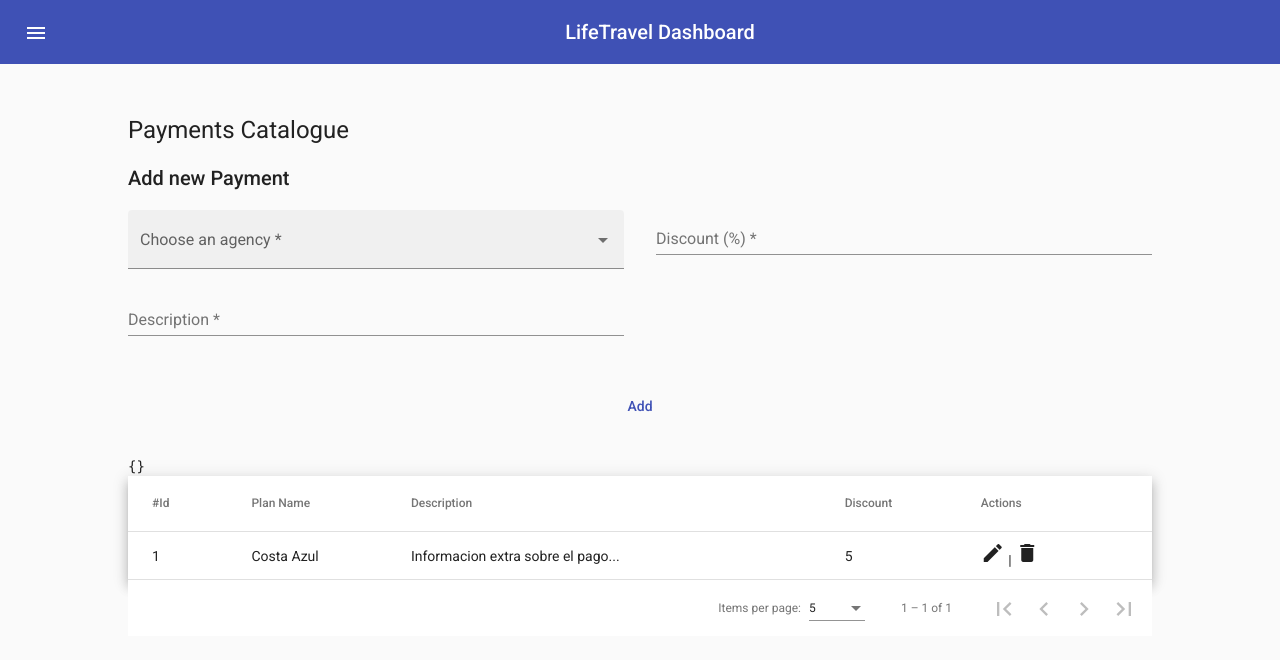
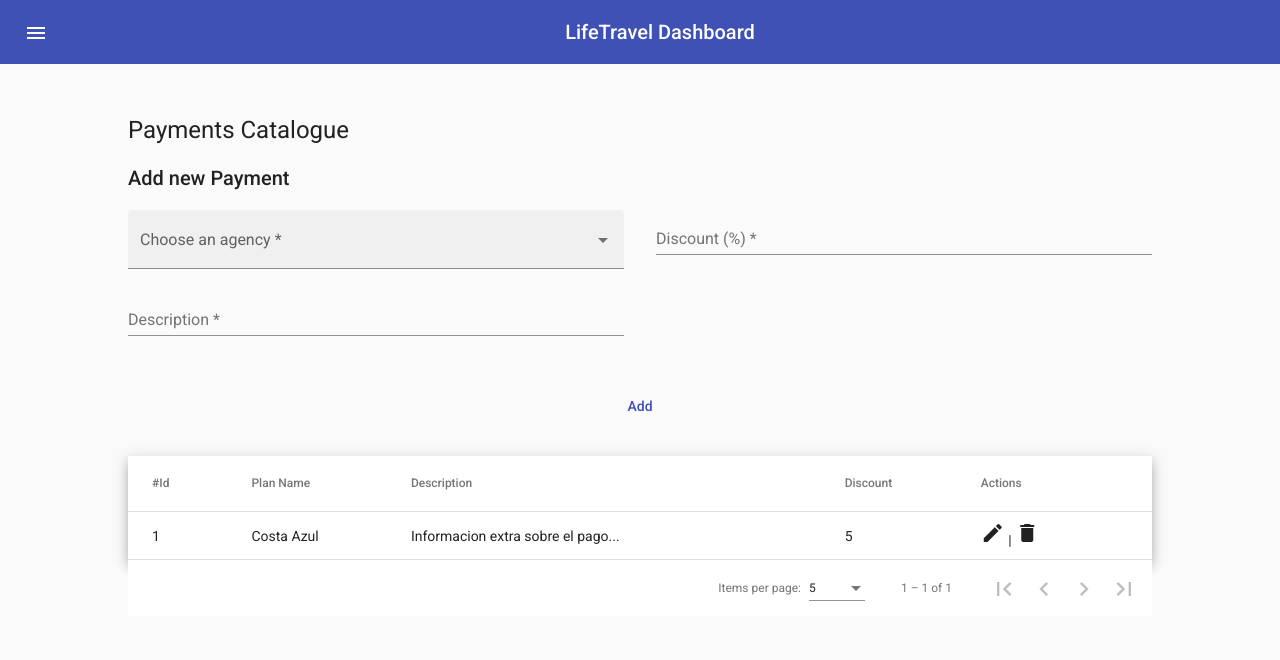
Before and after one commit to LifetravelApp/Acceptance-Test, an Angular app: page /payments in a window 1280 px wide. Shown: the top 660 px of the page. Built offline with nearby package versions, Linux system fonts and the light colour scheme; data requests are answered from the project's data file.

Commit message:
fix: :pencil2: remove json view

```diff
--- a/src/app/payments/pages/payment/payment.component.html
+++ b/src/app/payments/pages/payment/payment.component.html
@@ -40,7 +40,6 @@
       </ng-template>
     </div>
   </form>
-  <pre>{{ paymentData | json }}</pre>
   <table mat-table [dataSource]="dataSource" matSort class="mat-elevation-z8">
     <ng-container matColumnDef="id">
       <th mat-header-cell *matHeaderCellDef mat-sort-header>#Id</th>
```
